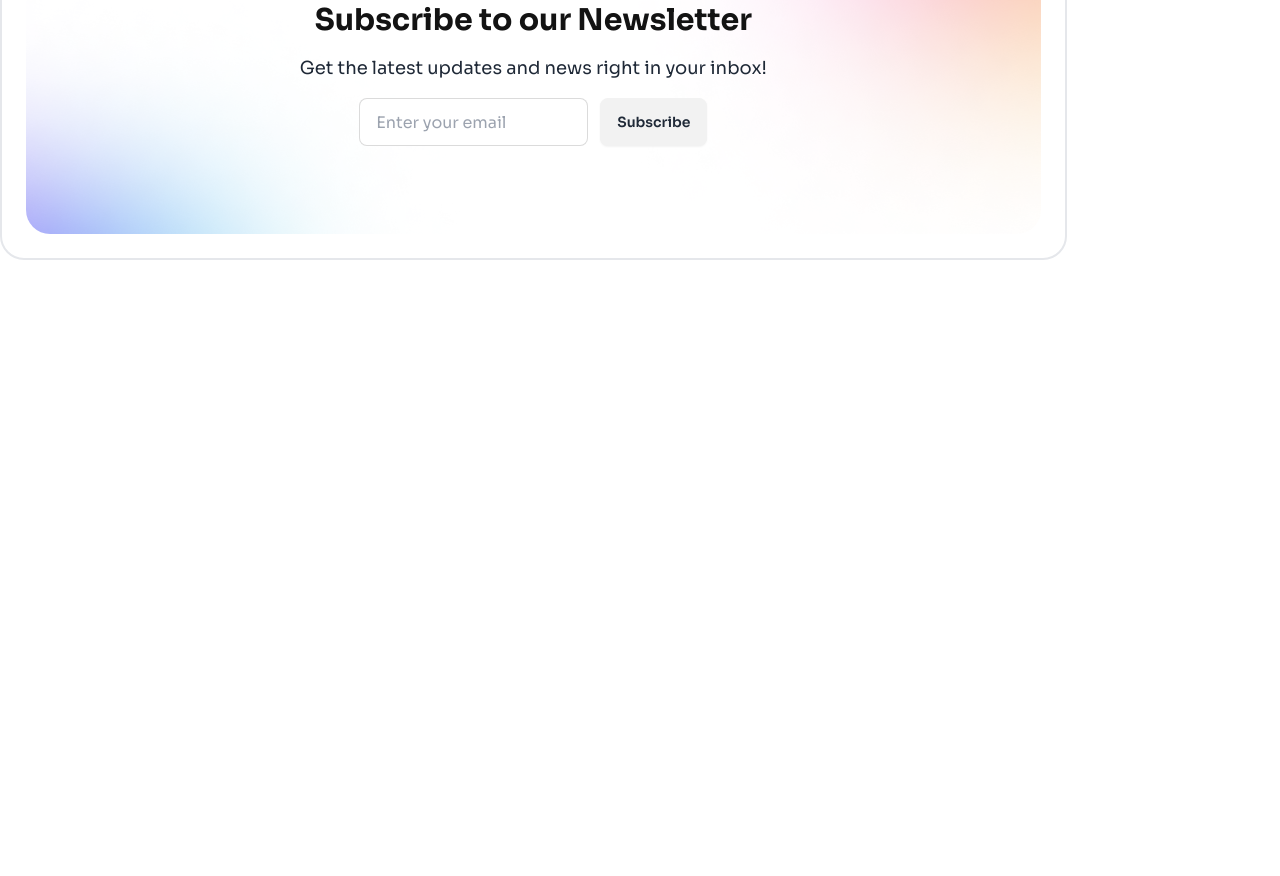
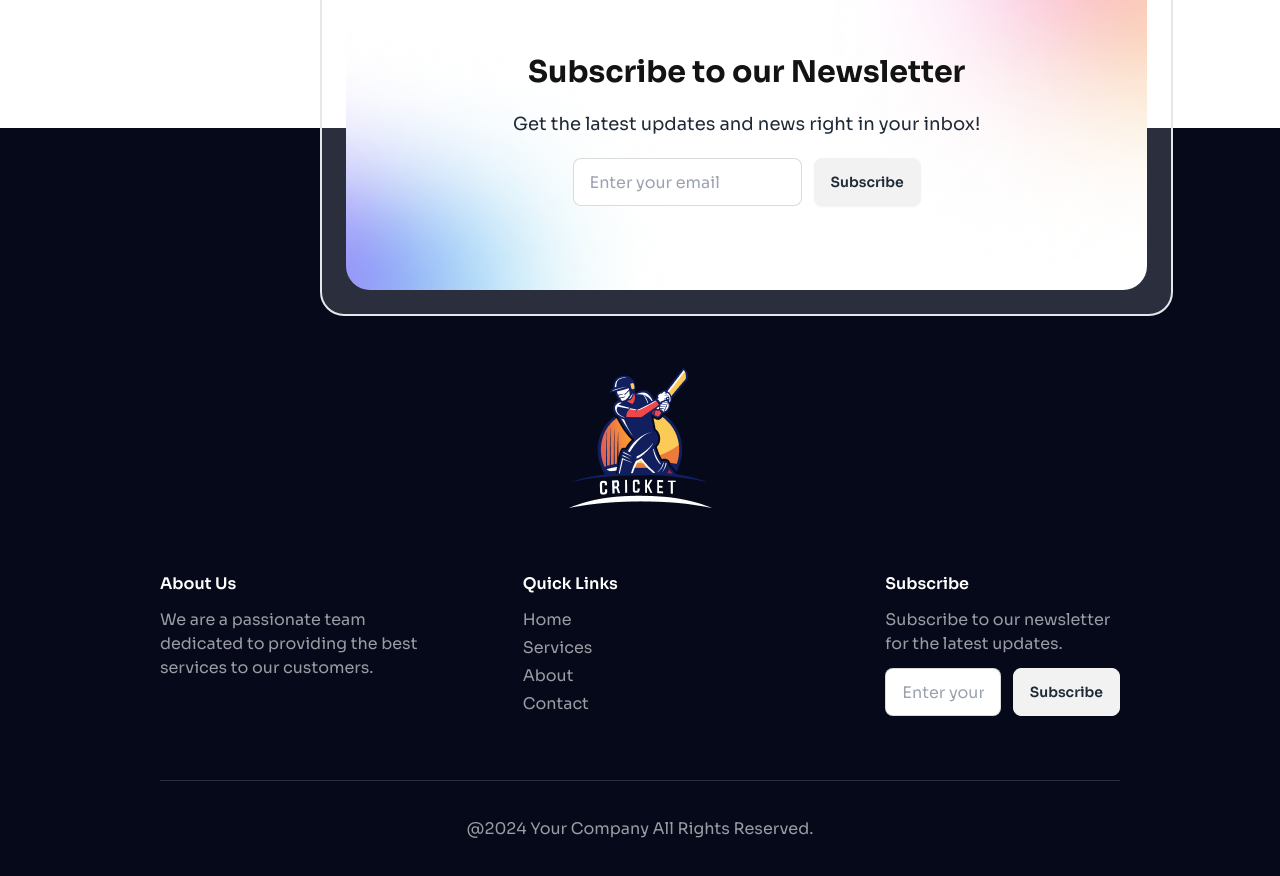
Before and after one commit to al-abir-anik/PH-Assignment-07, a React (Vite) app: page / in a window 1280 px wide. Shown: the part 4900-5776 px from the top of the page. Before the commit the page ends 5160 px from the top, so only its background shows below. Built offline with nearby package versions, Linux system fonts and the light colour scheme.

Commit message:
Footer component added

```diff
--- a/src/components/Footer.jsx
+++ b/src/components/Footer.jsx
@@ -1,15 +1,51 @@
 import Subscription from "./Subscription";
 
 const Footer = () => {
-    return (
-        <footer>
-            <div></div>
-            <Subscription></Subscription>
-            <div>
-
+  return (
+    <footer className="relative bg-[#06091A]">
+      <div>
+        <div className="w-full h-60 bg-white"></div>
+        <Subscription></Subscription>
+        <div className="w-full h-60 "></div>
+      </div>
+      <div className="w-3/4 mx-auto flex flex-col justify-center items-center gap-16">
+        <img src="/public/logo-footer.png" />
+        <div className="grid grid-cols-3 gap-32">
+          <div className="w-auto space-y-3">
+            <h5 className="font-semibold text-white">About Us</h5>
+            <p className="text-white/60 w-72">
+              We are a passionate team dedicated to providing the best services
+              to our customers.
+            </p>
+          </div>
+          <div className="flex flex-col gap-1">
+            <h5 className="font-semibold text-white mb-2">Quick Links</h5>
+            <a className="text-white/60">Home</a>
+            <a className="text-white/60">Services</a>
+            <a className="text-white/60">About</a>
+            <a className="text-white/60">Contact</a>
+          </div>
+          <div className="space-y-3">
+            <h3 className="font-semibold text-white">Subscribe</h3>
+            <p className="text-white/60">
+              Subscribe to our newsletter for the latest updates.
+            </p>
+            <div className="flex gap-3">
+              <input
+                type="text"
+                placeholder="Enter your email"
+                className="input w-full max-w-xs border border-[#131313]/15"
+              />
+              <input type="submit" value="Subscribe" className="btn" />
             </div>
-        </footer>
-    );
+          </div>
+        </div>
+        <p className="text-white/60 w-full h-24 flex justify-center items-center border-t border-white/15">
+          @2024 Your Company All Rights Reserved.
+        </p>
+      </div>
+    </footer>
+  );
 };
 
 export default Footer;
--- a/src/components/Subscription.jsx
+++ b/src/components/Subscription.jsx
@@ -1,8 +1,8 @@
 
 const Subscription = () => {
   return (
-    <div className="w-10/12 p-6 bg-white/15 border-2 rounded-3xl">
-      <div className="w-full h-80 bg-[url('/public/bg-shadow.png')] bg-no-repeat bg-cover rounded-3xl flex flex-col items-center justify-center gap-4">
+    <div className="w-2/3 p-6 bg-white/15 border-2 rounded-3xl  absolute z-10 top-14 left-80">
+      <div className="w-full h-80 bg-white bg-[url('/public/bg-shadow.png')] bg-no-repeat bg-cover rounded-3xl flex flex-col items-center justify-center gap-5">
         <h3 className="text-3xl font-bold text-[#131313]">Subscribe to our Newsletter</h3>
         <p className="text-lg">Get the latest updates and news right in your inbox!</p>
         <div className="flex gap-3">
```
